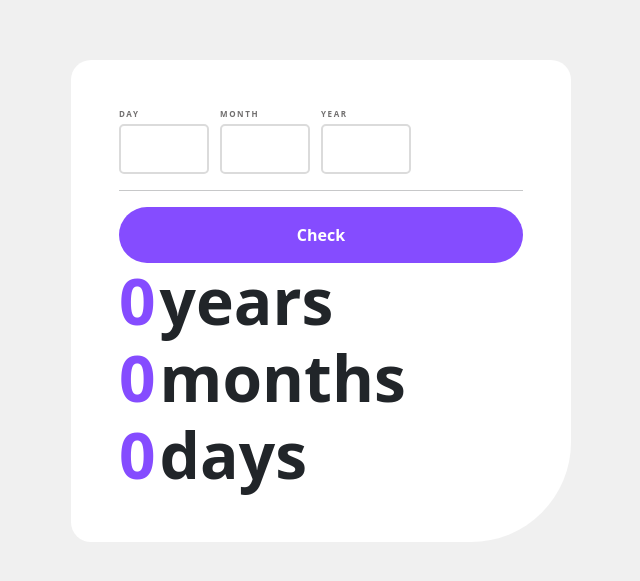
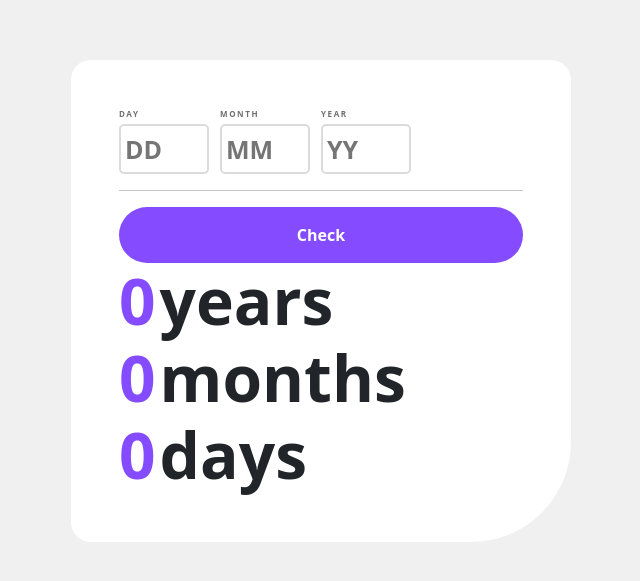
Before and after one commit to Fx-Tree/Age-Calculator, a plain HTML site: page index.html in a window 1280 px wide. Shown: the part 107-688 px from the top of the page, without its empty margins (319-959 px from the left). Drawn offline with nearby package versions, Linux system fonts and the light colour scheme.

Commit message:
Update index.html

```diff
--- a/index.html
+++ b/index.html
@@ -30,15 +30,15 @@
         <div class="row col-12 col-md-9">
           <div class="col-4">
             <p class="input-name mb-1 ls">DAY</p>
-            <input type="number" name="day" class="myInput day" />
+            <input type="number" name="day" class="myInput day p-1" placeholder="DD" />
           </div>
           <div class="col-4">
             <p class="input-name mb-1 ls">MONTH</p>
-            <input type="number" name="day" class="myInput month" />
+            <input type="number" name="day" class="myInput month p-1" placeholder="MM" />
           </div>
           <div class="col-4">
             <p class="input-name mb-1 ls">YEAR</p>
-            <input type="number" name="day" class="myInput year" />
+            <input type="number" name="day" class="myInput year p-1" placeholder="YY" />
           </div>
         </div>
 
```
